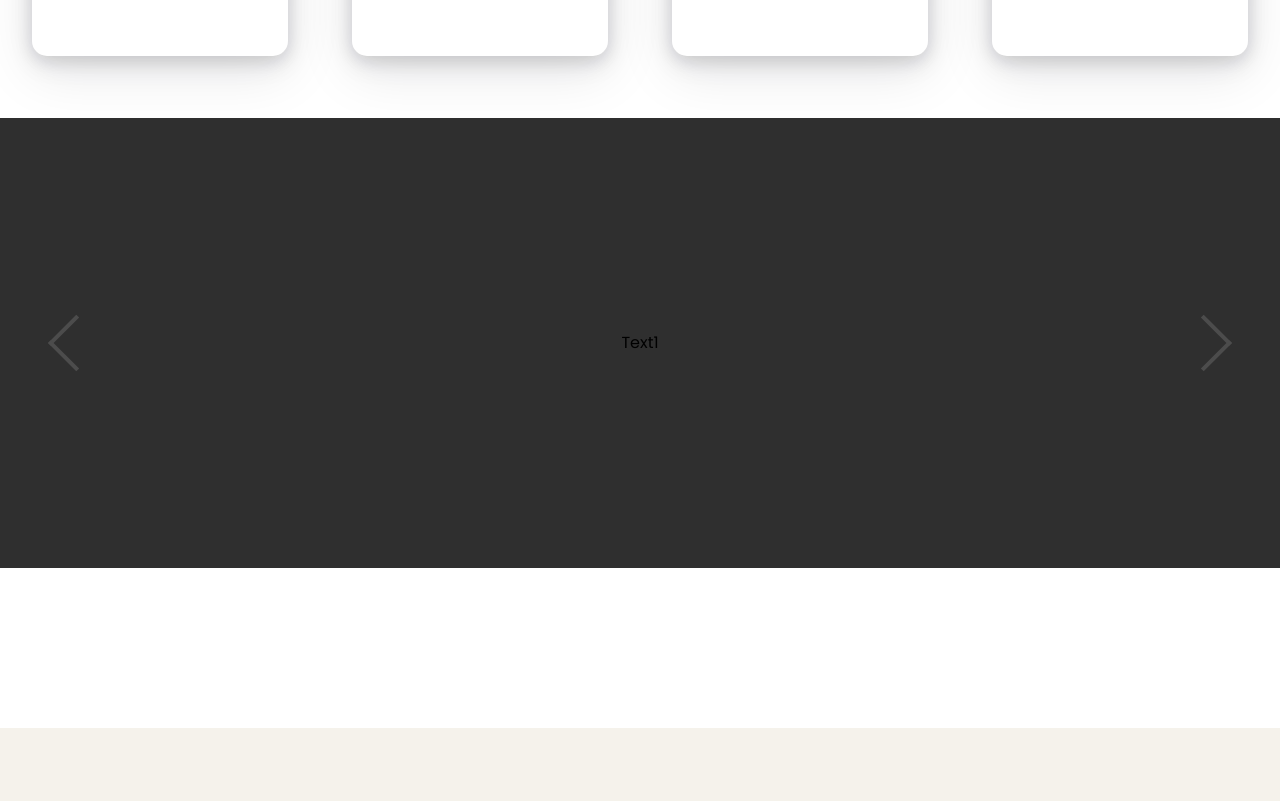
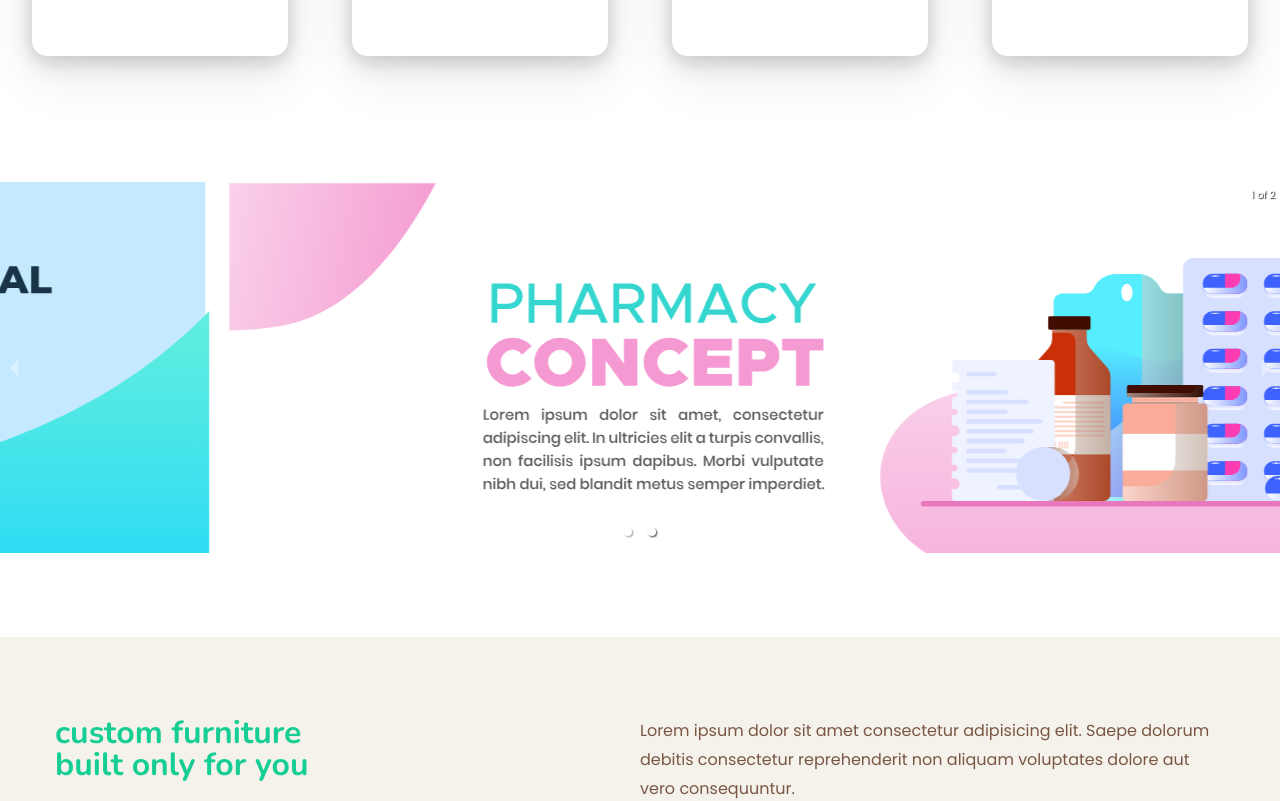
Before and after one commit to kpatel1999/kahu-life-science, a Next.js app: page / in a window 1280 px wide. Shown: the part 1462-2263 px from the top of the page. Built offline with nearby package versions, Linux system fonts and the light colour scheme.

Commit message:
Added home page slider

```diff
--- a/components/ContactPage/components/ContactForm/index.tsx
+++ b/components/ContactPage/components/ContactForm/index.tsx
@@ -26,7 +26,7 @@ const Contact = () => {
           <S.ContactTitle>
             <S.SubTitle>Contact Us</S.SubTitle>
             <S.Title>
-              Let's Talk Question<TitleColor>.</TitleColor>
+              Let&apos;s Talk Question<TitleColor>.</TitleColor>
             </S.Title>
           </S.ContactTitle>
           <S.Description>
--- a/components/HomePage/components/Counter/index.tsx
+++ b/components/HomePage/components/Counter/index.tsx
@@ -100,8 +100,8 @@ function index() {
 
   return (
     <Row>
-      {datas.map((item) => (
-        <Card {...item} />
+      {datas.map((item, index) => (
+        <Card key={index} {...item} />
       ))}
     </Row>
   );
--- a/components/HomePage/components/UserSlider/index.tsx
+++ b/components/HomePage/components/UserSlider/index.tsx
@@ -1,93 +1,41 @@
-import React, { useState, useEffect } from "react";
-import { FiChevronRight, FiChevronLeft } from "react-icons/fi";
-import { FaQuoteRight } from "react-icons/fa";
-import data from "./data";
+import React from "react";
 import styled from "styled-components";
-
-import AwesomeSlider from "react-awesome-slider";
-import "react-awesome-slider/dist/styles.css";
+import { Carousel } from "react-responsive-carousel";
+import Image from "../../../shared/NewImage";
+import "react-responsive-carousel/lib/styles/carousel.min.css";
 
 const SectionCenter = styled.div`
-  margin: 0 auto;
-  margin-bottom: 10rem;
-  height: 450px;
   text-align: center;
-  position: relative;
-  display: flex;
-  overflow: hidden;
+  margin: 4rem 0;
 `;
 
 const UserSlider = () => {
+  const images = [
+    {
+      alt: "slider img 1",
+      src: "/imgs/slider/slider_1.svg",
+    },
+    {
+      alt: "slider img 2",
+      src: "/imgs/slider/slider_2.svg",
+    },
+  ];
+
   return (
     <SectionCenter>
-      <AwesomeSlider
-        infinite
-        mobileTouch
-        transitionDelay={2}
-        animation="cubeAnimation"
-      >
-        <div> Text1 </div>
-        <div> Text2 </div>
-        <div> Text3 </div>
-        <div> Text4 </div>
-        <div> Text5 </div>
-      </AwesomeSlider>
+      <Carousel autoPlay infiniteLoop>
+        {images.map((image) => (
+          <Image
+            key={image.alt}
+            src={image.src}
+            objectPosition="center"
+            alt={image.alt}
+            height={29.5}
+          />
+        ))}
+      </Carousel>
     </SectionCenter>
   );
 };
 
 export default UserSlider;
-
-const Title = styled.p`
-  text-transform: capitalize;
-  margin-bottom: 0.75rem;
-  color: red;
-`;
-
-const Text = styled.p`
-  max-width: 35em;
-  margin: 0 auto;
-  margin-top: 2rem;
-  line-height: 2;
-  color: var(--clr-grey-5);
-`;
-
-const PersonImage = styled.img`
-  border-radius: 50%;
-  margin-bottom: 1rem;
-  width: 150px;
-  height: 150px;
-  object-fit: cover;
-  border: 4px solid var(--clr-grey-8);
-  box-shadow: var(--dark-shadow);
-`;
-
-const SFaQuoteRight = styled(FaQuoteRight)`
-  font-size: 3rem;
-  margin-top: 1rem;
-  color: var(--clr-primary-5);
-`;
-
-const H2 = styled.h2`
-  display: flex;
-  align-items: center;
-  justify-content: center;
-  font-weight: 500;
-`;
-
-const Span = styled.span`
-  font-size: 0.85em;
-  color: var(--clr-primary-5);
-  margin-right: 1rem;
-  font-weight: 700;
-`;
-
-const Articale = styled.article`
-  position: absolute;
-  top: 0;
-  left: 0;
-  width: 100%;
-  height: 100%;
-  opacity: 0;
-  transition: var(--transition);
-`;
--- a/components/shared/NewImage/index.tsx
+++ b/components/shared/NewImage/index.tsx
@@ -5,8 +5,8 @@ const Image = ({
   src,
   alt,
   layout = "responsive",
-  width = 100, // prop for layout != fill
-  height = 100, // prop for layout != fill
+  width = "100%", // prop for layout != fill
+  height = "100%", // prop for layout != fill
   objectFit = "cover", // prop for layout == fill
   sizes = "100vw", // prop for layout == fill
   unoptimized = false,
--- a/package.json
+++ b/package.json
@@ -15,11 +15,10 @@
     "axios": "^0.27.2",
     "next": "12.1.5",
     "react": "18.0.0",
-    "react-awesome-slider": "^4.1.0",
     "react-countup": "^6.2.0",
     "react-dom": "18.0.0",
     "react-icons": "^4.3.1",
-    "react-multi-carousel": "^2.8.0",
+    "react-responsive-carousel": "^3.2.23",
     "spinners-react": "^1.0.7",
     "styled-components": "^5.3.5"
   },
```
Also changed, not shown: public/imgs/slider/slider_1.svg (added), public/imgs/slider/slider_2.svg (added).
